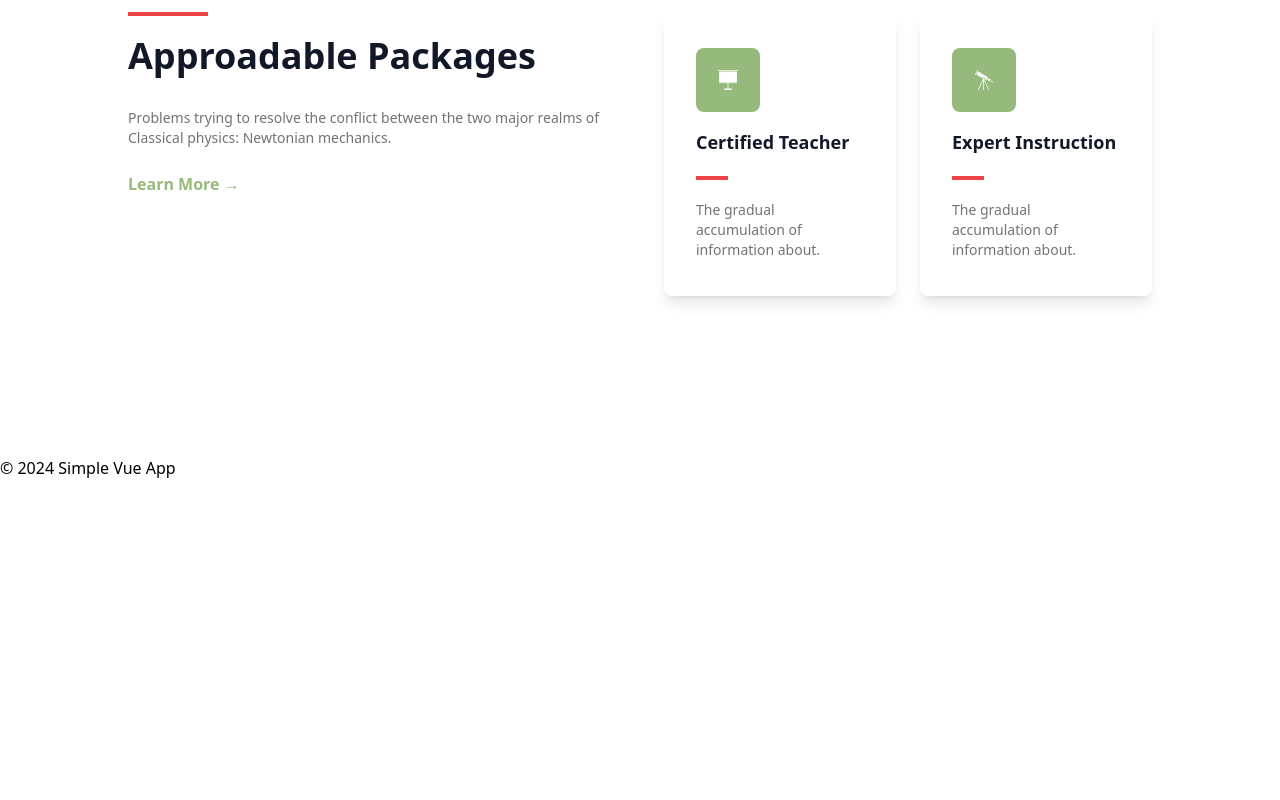
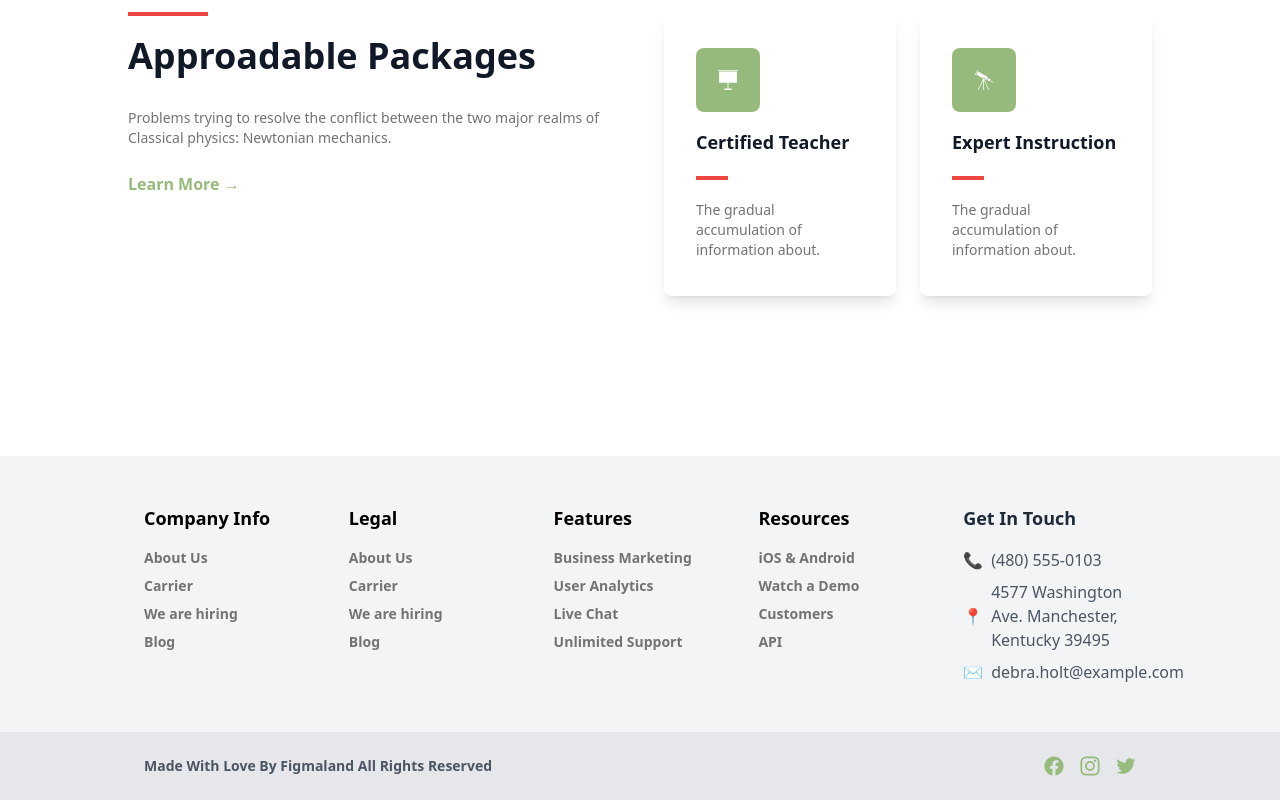
Before and after one commit to kopkaa/designdev, a Vue app: page / in a window 1280 px wide. Shown: the part 956-1756 px from the top of the page. Before the commit the page ends 1436 px from the top, so only its background shows below. Built offline with nearby package versions, Linux system fonts and the light colour scheme.

Commit message:
Footer added

```diff
--- /dev/null
+++ b/src/components/FooterList.vue
@@ -0,0 +1,23 @@
+<template>
+    <div>
+      <h3 class="mb-4 text-lg font-semibold">{{ title }}</h3>
+      <ul class="space-y-2 text-sm font-bold text-light-gray">
+        <li v-for="link in links" :key="link.label">
+          <a
+            :href="link.href"
+            class="hover:text-gray-800"
+            :aria-label="`Go to ${link.label}`"
+          >
+            {{ link.label }}
+          </a>
+        </li>
+      </ul>
+    </div>
+  </template>
+
+  <script lang="ts" setup>
+const { links, title } = defineProps<{
+  links: { label: string, href: string}[]
+  title: string
+}>()
+  </script>
--- a/src/components/HeroComponent.vue
+++ b/src/components/HeroComponent.vue
@@ -2,13 +2,16 @@
   <div class="mx-auto grid h-full grid-cols-1 gap-12 pl-8 pt-24 md:grid-cols-2 md:items-center md:pl-28 md:pt-10 2xl:pt-0">
     <article class="pl-0 md:mb-32 md:pl-12">
       <h5 id="hero-subtitle" class="mb-7 text-lg font-bold text-camo"> Welcome </h5>
-      <h1 id="hero-heading" class="mb-7 text-4xl xl:text-5xl font-extrabold !leading-tight text-gray-900 md:text-6xl">
+      <h1 id="hero-heading" class="mb-7 text-4xl font-extrabold !leading-tight text-gray-900 md:text-6xl xl:text-5xl">
         Best Learning <br />
         Opportunities
       </h1>
-      <p class="mb-7 max-w-72 text-lg xl:text-xl leading-8 text-gray-600"> Our goal is to make online education work for everyone </p>
+      <p class="mb-7 max-w-72 text-lg leading-8 text-gray-600 xl:text-xl"> Our goal is to make online education work for everyone </p>
       <div class="flex space-x-4">
-        <button class="rounded-md bg-camo px-8  md:px-8 md:py-4 text-base font-semibold text-white hover:bg-green-700" aria-label="Join us in learning opportunities">
+        <button
+          class="rounded-md bg-camo px-8 text-base font-semibold text-white hover:bg-green-700 md:px-8 md:py-4"
+          aria-label="Join us in learning opportunities"
+        >
           Join Us
         </button>
         <button
--- a/src/components/layout/MainFooter.vue
+++ b/src/components/layout/MainFooter.vue
@@ -1,3 +1,122 @@
 <template>
-  <p>© 2024 Simple Vue App</p>
+  <footer class="bg-gray-100">
+    <div class="container mx-auto grid grid-cols-1 gap-8 px-4 py-12 sm:grid-cols-2 md:grid-cols-3 lg:grid-cols-5 xl:max-w-screen-lg 2xl:max-w-screen-xl">
+      <!-- Dynamic Footer Lists -->
+      <FooterList
+        title="Company Info"
+        :links="[
+          { label: 'About Us', href: '#' },
+          { label: 'Carrier', href: '#' },
+          { label: 'We are hiring', href: '#' },
+          { label: 'Blog', href: '#' }
+        ]"
+      />
+      <FooterList
+        title="Legal"
+        :links="[
+          { label: 'About Us', href: '#' },
+          { label: 'Carrier', href: '#' },
+          { label: 'We are hiring', href: '#' },
+          { label: 'Blog', href: '#' }
+        ]"
+      />
+      <FooterList
+        title="Features"
+        :links="[
+          { label: 'Business Marketing', href: '#' },
+          { label: 'User Analytics', href: '#' },
+          { label: 'Live Chat', href: '#' },
+          { label: 'Unlimited Support', href: '#' }
+        ]"
+      />
+      <FooterList
+        title="Resources"
+        :links="[
+          { label: 'iOS & Android', href: '#' },
+          { label: 'Watch a Demo', href: '#' },
+          { label: 'Customers', href: '#' },
+          { label: 'API', href: '#' }
+        ]"
+      />
+      <!-- Get In Touch -->
+      <div>
+        <h3 class="mb-4 text-lg font-semibold text-gray-800">Get In Touch</h3>
+        <ul class="space-y-2 text-gray-600">
+          <li>
+            <a
+              href="tel:4805550103"
+              class="flex items-center hover:text-gray-800"
+              aria-label="Call us at (480) 555-0103"
+            >
+              <span class="mr-2">📞</span> (480) 555-0103
+            </a>
+          </li>
+          <li>
+            <a
+              href="#"
+              class="flex items-center hover:text-gray-800"
+              aria-label="Our location: 4577 Washington Ave. Manchester, Kentucky 39495"
+            >
+              <span class="mr-2">📍</span> 4577 Washington Ave. Manchester, Kentucky 39495
+            </a>
+          </li>
+          <li>
+            <a
+              href="mailto:debra.holt@example.com"
+              class="flex items-center hover:text-gray-800"
+              aria-label="Email us at debra.holt@example.com"
+            >
+              <span class="mr-2">✉️</span> debra.holt@example.com
+            </a>
+          </li>
+        </ul>
+      </div>
+    </div>
+    <!-- Footer Bottom -->
+    <div class="bg-gray-200 py-6">
+      <div
+        class="container mx-auto flex flex-col items-center justify-between gap-4 px-4 text-center sm:flex-row xl:max-w-screen-lg 2xl:max-w-screen-xl"
+      >
+        <p class="text-sm font-bold text-gray-600">
+          Made With Love By Figmaland All Rights Reserved
+        </p>
+        <ul class="flex gap-4">
+          <li>
+            <img
+              :src="FacebookIcon"
+              alt="Facebook icon"
+              class="h-5 w-5"
+              loading="lazy"
+              decoding="async"
+            />
+          </li>
+          <li>
+            <img
+              :src="InstagramIcon"
+              alt="Instagram icon"
+              class="h-5 w-5"
+              loading="lazy"
+              decoding="async"
+            />
+          </li>
+          <li>
+            <img
+              :src="TwitterIcon"
+              alt="Twitter icon"
+              class="h-5 w-5"
+              loading="lazy"
+              decoding="async"
+            />
+          </li>
+        </ul>
+      </div>
+    </div>
+  </footer>
 </template>
+
+<script lang="ts" setup>
+import InstagramIcon from '@/assets/instagram.svg';
+import FacebookIcon from '@/assets/facebook.svg';
+import TwitterIcon from '@/assets/twitter.svg';
+import FooterList from '../FooterList.vue';
+</script>
--- a/src/components/layout/MobileMenu.vue
+++ b/src/components/layout/MobileMenu.vue
@@ -6,11 +6,7 @@
   </button>
 
   <div v-if="isMenuOpen" class="fixed inset-0 z-50 flex flex-col items-center justify-center bg-black bg-opacity-90 text-white">
-    <button
-      @click="toggleMenu"
-      class="absolute right-4 top-4 text-white focus:outline-none focus:ring-4 focus:ring-gray-300"
-      aria-label="Close navigation menu"
-    >
+    <button class="absolute right-4 top-4 text-white" aria-label="Close navigation menu" @click="toggleMenu">
       <svg class="h-6 w-6" xmlns="http://www.w3.org/2000/svg" fill="none" viewBox="0 0 24 24" stroke="currentColor">
         <path stroke-linecap="round" stroke-linejoin="round" stroke-width="2" d="M6 18L18 6M6 6l12 12" />
       </svg>
@@ -20,12 +16,12 @@
       <li v-for="item in menuItems" :key="item.label">
         <a :href="item.link" class="hover:text-gray-300">{{ item.label }}</a>
       </li>
-      <hr>
+      <hr />
       <div class="flex items-center">
         <a href="/login" class="font-bold text-camo hover:text-green-700 focus:outline-none focus:ring-4 focus:ring-camo">Login</a>
         <button
           type="button"
-          class="text-md ml-10 flex items-center justify-center rounded-md bg-camo font-semibold uppercase text-white py-2 px-4"
+          class="text-md ml-10 flex items-center justify-center rounded-md bg-camo px-4 py-2 font-semibold uppercase text-white"
           aria-label="Join us"
         >
           Join us
--- a/src/layouts/DefaultLayout.vue
+++ b/src/layouts/DefaultLayout.vue
@@ -1,6 +1,6 @@
 <template>
   <div>
-    <header class="z-50 sticky top-20">
+    <header class="z-50 sticky top-0">
       <MainNavigation />
     </header>
     <main>
--- a/tailwind.config.js
+++ b/tailwind.config.js
@@ -9,6 +9,7 @@ module.exports = {
         'dark-blue': '#252B42',
         'deep-red': '#A01A10',
         'light-gray': '#737373',
+        'light-gray-2': '#FAFAFA',
         'camo': '#96BA7B'
       },
     }
```
Also changed, not shown: 1 other file (tests, documents, lock files or other folders).
